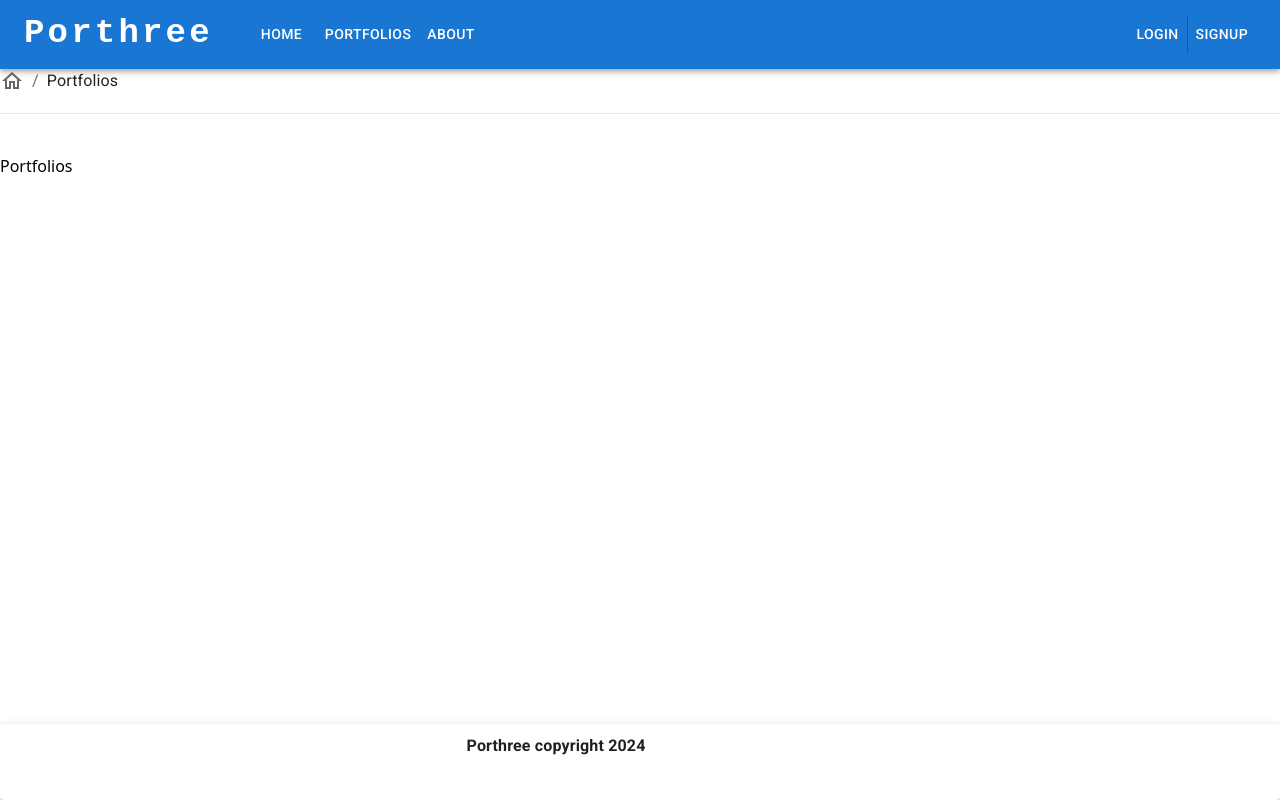
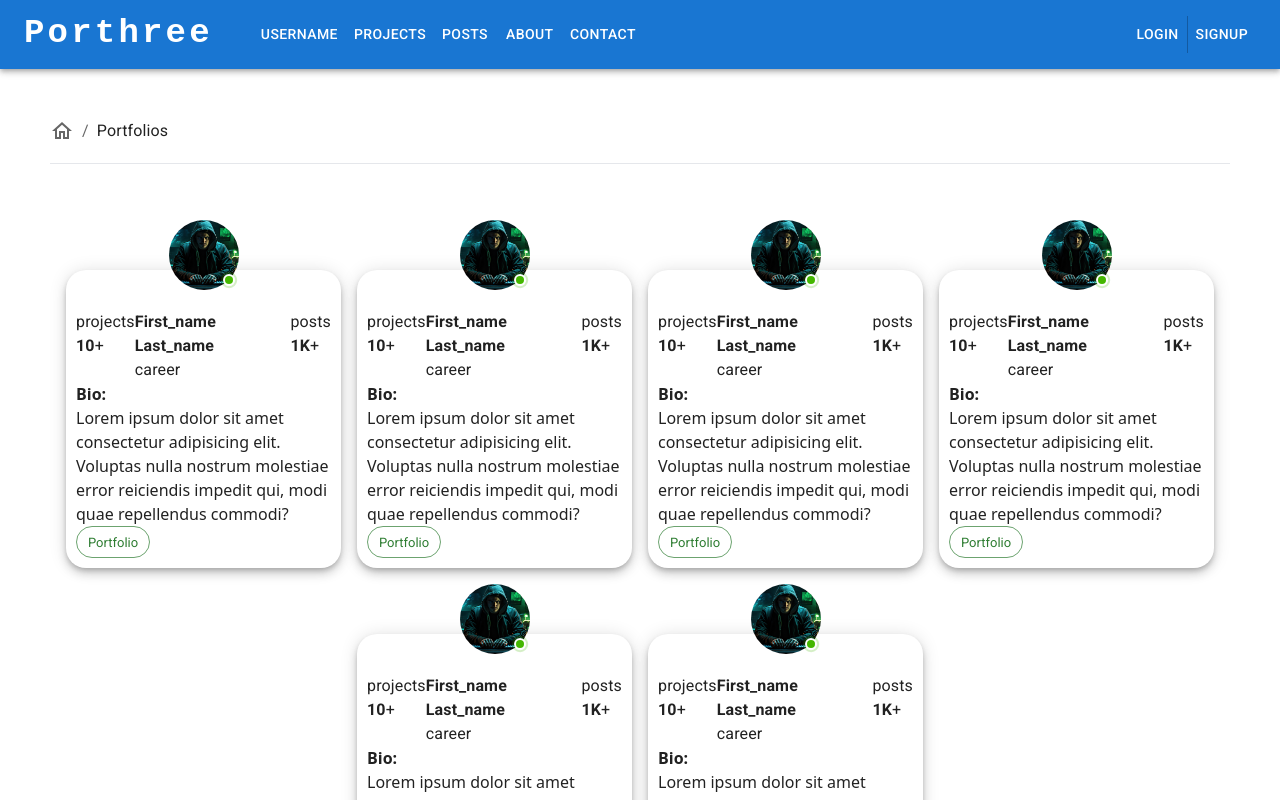
Before and after one commit to Anadudev/Porthree, a React (Vite) app in the folder frontend/: page /portfolios in a window 1280 px wide. Shown: the top 800 px of the page. Built offline with nearby package versions, Linux system fonts and the light colour scheme.

Commit message:
Portfolios collection section ui but with dummy data

```diff
--- a/frontend/src/pages/Portfolios.jsx
+++ b/frontend/src/pages/Portfolios.jsx
@@ -1,21 +1,108 @@
 import React from 'react'
+import Box from '@mui/material/Box';
+import Grid from '@mui/material/Unstable_Grid2';
+import { Skills as sk } from '../data/Info';
+import PageTitle from './PageTitle';
 import DrawerAppBar from '../components/Nav';
-import Footer from '../components/Footer';
-import { NavLinks } from '../data/NavLinks';
 import Breadcrumb from '../components/Breadcrumb';
+import { UserNavLinks } from '../data/NavLinks';
 import { useLocation } from 'react-router-dom';
-import PageTitle from './PageTitle';
+import BgImage from "/src/assets/image.jpg";
+import { Typography, Paper, Avatar, Chip, Button } from '@mui/material';
+import { styled } from '@mui/material/styles';
+import Badge from '@mui/material/Badge';
+
+const StyledBadge = styled(Badge)(({ theme }) => ({
+    '& .MuiBadge-badge': {
+        backgroundColor: '#44b700',
+        color: '#44b700',
+        boxShadow: `0 0 0 2px ${theme.palette.background.paper}`,
+        '&::after': {
+            position: 'absolute',
+            top: 0,
+            left: 0,
+            width: '100%',
+            height: '100%',
+            borderRadius: '50%',
+            animation: 'ripple 1.2s infinite ease-in-out',
+            border: '1px solid currentColor',
+            content: '""',
+        },
+    },
+    '@keyframes ripple': {
+        '0%': {
+            transform: 'scale(.8)',
+            opacity: 1,
+        },
+        '100%': {
+            transform: 'scale(2.4)',
+            opacity: 0,
+        },
+    },
+}));
 
 const Portfolios = () => {
     PageTitle("Portfolios");
+
     return (
-        <React.Fragment>
-            <DrawerAppBar pages={NavLinks} />
-            <Breadcrumb path={useLocation()} />
-            <div>Portfolios</div>
-            <Footer />
-        </React.Fragment>
-    )
+        <Box component="section" id="skills">
+
+            <DrawerAppBar pages={UserNavLinks} />
+            <Box p={"50px"}>
+                <Breadcrumb path={useLocation()} />
+                <Box sx={{ flexGrow: 1, p: 2 }}>
+                    <Grid
+                        container
+                        spacing={2}
+                        alignItems={'center'}
+                        justifyContent={'center'}
+                    >
+                        {sk.map((data) => (
+                            <Grid key={data.id} {...{ xs: 12, sm: 6, md: 4, lg: 3 }}>
+                                <Box className=" p-2">
+                                    <Box sx={{ display: 'flex', justifyContent: 'center', mb: '-20px' }}>
+                                        <StyledBadge
+                                            overlap="circular"
+                                            anchorOrigin={{ vertical: 'bottom', horizontal: 'right' }}
+                                            variant="dot"
+                                        >
+                                            <Avatar alt="Remy Sharp" src={BgImage} sx={{ width: 70, height: 70 }} />
+                                        </StyledBadge>
+                                    </Box>
+                                    <Paper elevation={6} sx={{ pt: '40px', px: '10px', pb: '10px', borderRadius: '20px' }}>
+
+                                        <Box sx={{ display: "flex", justifyContent: 'space-between' }}>
+                                            <Box>
+                                                <Typography component='p' className='capitalize text-center pr-2' >projects <br /> <b>10</b>+</Typography>
+                                            </Box>
+                                            <Box><Typography component='p' className='capitalize text-center border-x' sx={{ fontWeight: '900' }}>First_name Last_name</Typography>
+                                                <Typography component='p' className='capitalize text-center' >career</Typography></Box>
+                                            <Box><Typography component='p' className='capitalize text-center pl-2' >posts <br /> <b>1K</b>+</Typography>
+                                            </Box>
+                                        </Box>
+                                        <Typography variant='p' component='p' sx={{ fontWeight: '700' }}>Bio:</Typography>
+                                        <Typography variant='p' component='p'>{data.detail}</Typography>
+                                        <Box className="mt-3 flex justify-center">
+                                            <Chip
+                                                label="Portfolio"
+                                                color="success"
+                                                component="a"
+                                                href="#basic-chip"
+                                                variant="outlined"
+                                                clickable
+                                            />
+                                        </Box>
+                                    </Paper>
+                                </Box>
+                            </Grid>
+                        ))}
+                    </Grid>
+                </Box>
+            </Box>
+        </Box>
+    );
 }
 
-export default Portfolios
+
+
+export default Portfolios;
```
